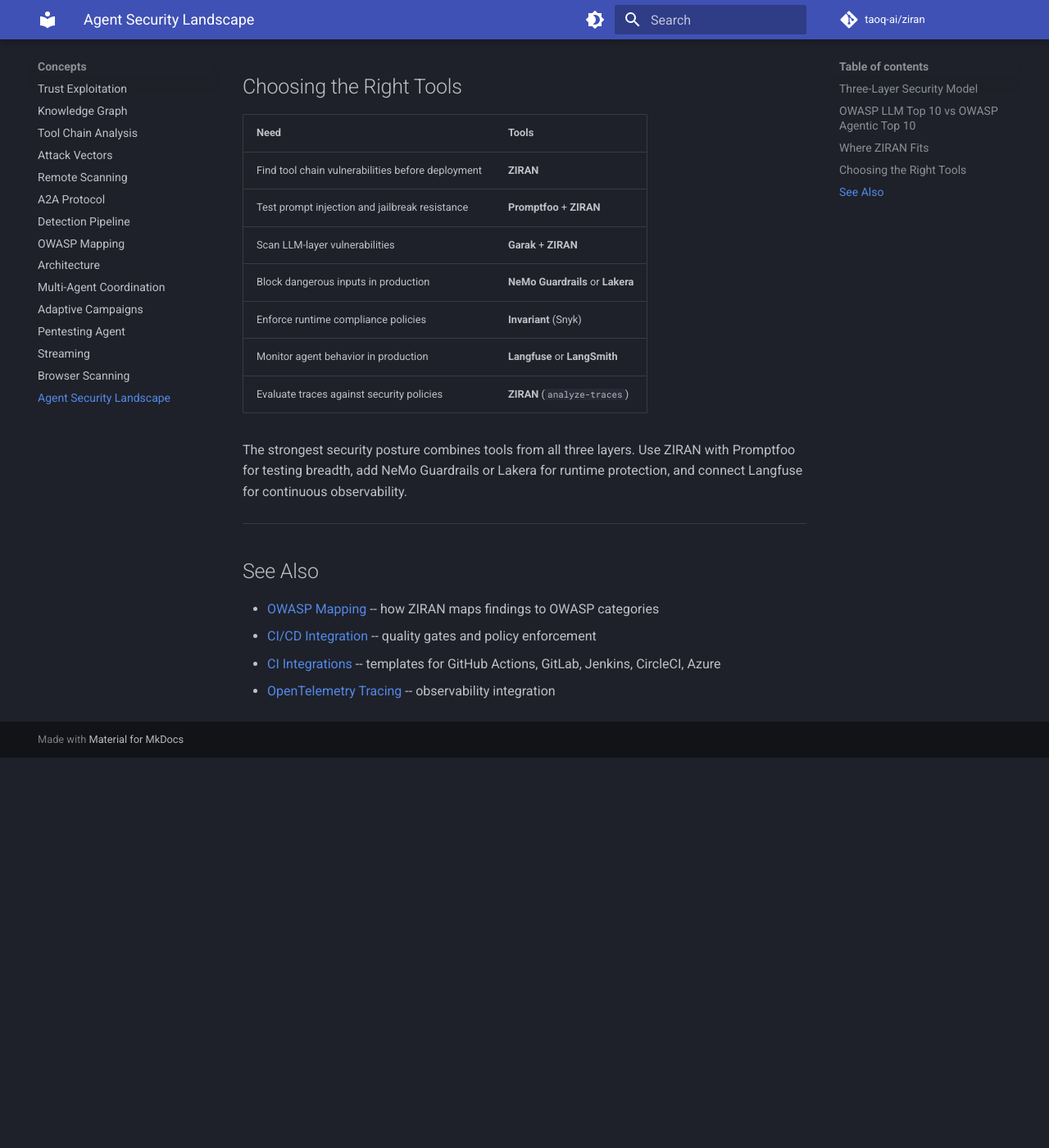
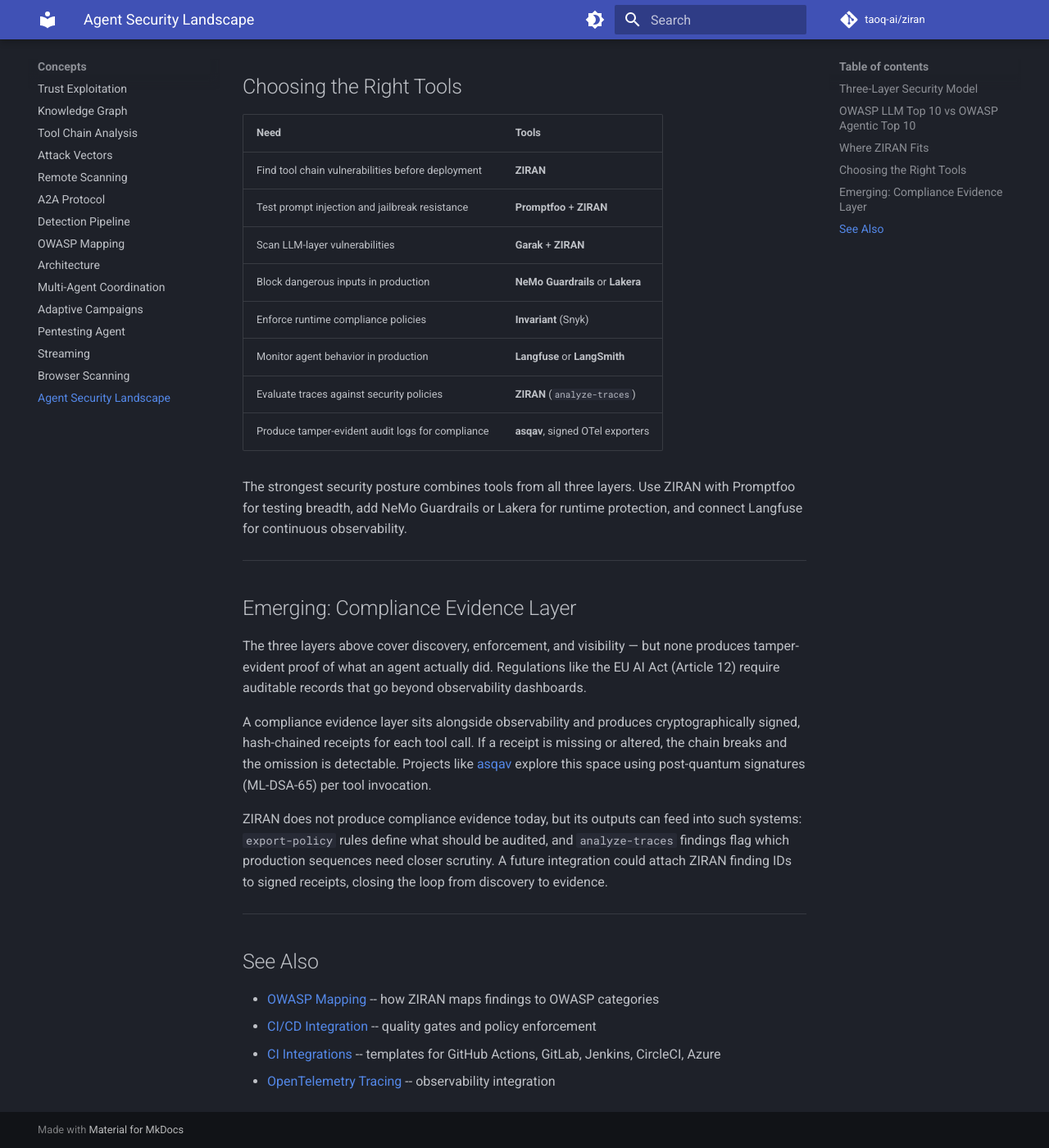
Before and after one commit to taoq-ai/ziran, an MkDocs documentation site: the page built from docs/concepts/agent-security-landscape.md, in a window 1280 px wide and 1400 px high, scrolled down 3705 px. Shown: the whole window at 82% size. Built offline with MkDocs 1.6.1 and Material for MkDocs 9.7.7, drawn with Linux system fonts in a browser that asks for light colours; comment, search, counter and statistics services are not loaded; before the commit the page ends 4629 px from its top, so only the background shows below that.

Commit message:
docs: add compliance evidence layer to landscape page
Acknowledge the emerging fourth layer (cryptographic audit trail)
alongside pre-deploy, runtime, and observability. Mention asqav and
EU AI Act Article 12 as drivers. Note how Ziran's export-policy and
analyze-traces outputs can feed into evidence systems.

Prompted by community feedback from @jagmarques on #257.

```diff
--- a/docs/concepts/agent-security-landscape.md
+++ b/docs/concepts/agent-security-landscape.md
@@ -90,8 +90,19 @@
 | Enforce runtime compliance policies | **Invariant** (Snyk) |
 | Monitor agent behavior in production | **Langfuse** or **LangSmith** |
 | Evaluate traces against security policies | **ZIRAN** (`analyze-traces`) |
+| Produce tamper-evident audit logs for compliance | **asqav**, signed OTel exporters |
 
 The strongest security posture combines tools from all three layers. Use ZIRAN with Promptfoo for testing breadth, add NeMo Guardrails or Lakera for runtime protection, and connect Langfuse for continuous observability.
+
+---
+
+## Emerging: Compliance Evidence Layer
+
+The three layers above cover discovery, enforcement, and visibility — but none produces tamper-evident proof of what an agent actually did. Regulations like the EU AI Act (Article 12) require auditable records that go beyond observability dashboards.
+
+A compliance evidence layer sits alongside observability and produces cryptographically signed, hash-chained receipts for each tool call. If a receipt is missing or altered, the chain breaks and the omission is detectable. Projects like [asqav](https://github.com/jagmarques/asqav) explore this space using post-quantum signatures (ML-DSA-65) per tool invocation.
+
+ZIRAN does not produce compliance evidence today, but its outputs can feed into such systems: `export-policy` rules define what should be audited, and `analyze-traces` findings flag which production sequences need closer scrutiny. A future integration could attach ZIRAN finding IDs to signed receipts, closing the loop from discovery to evidence.
 
 ---
 
```
